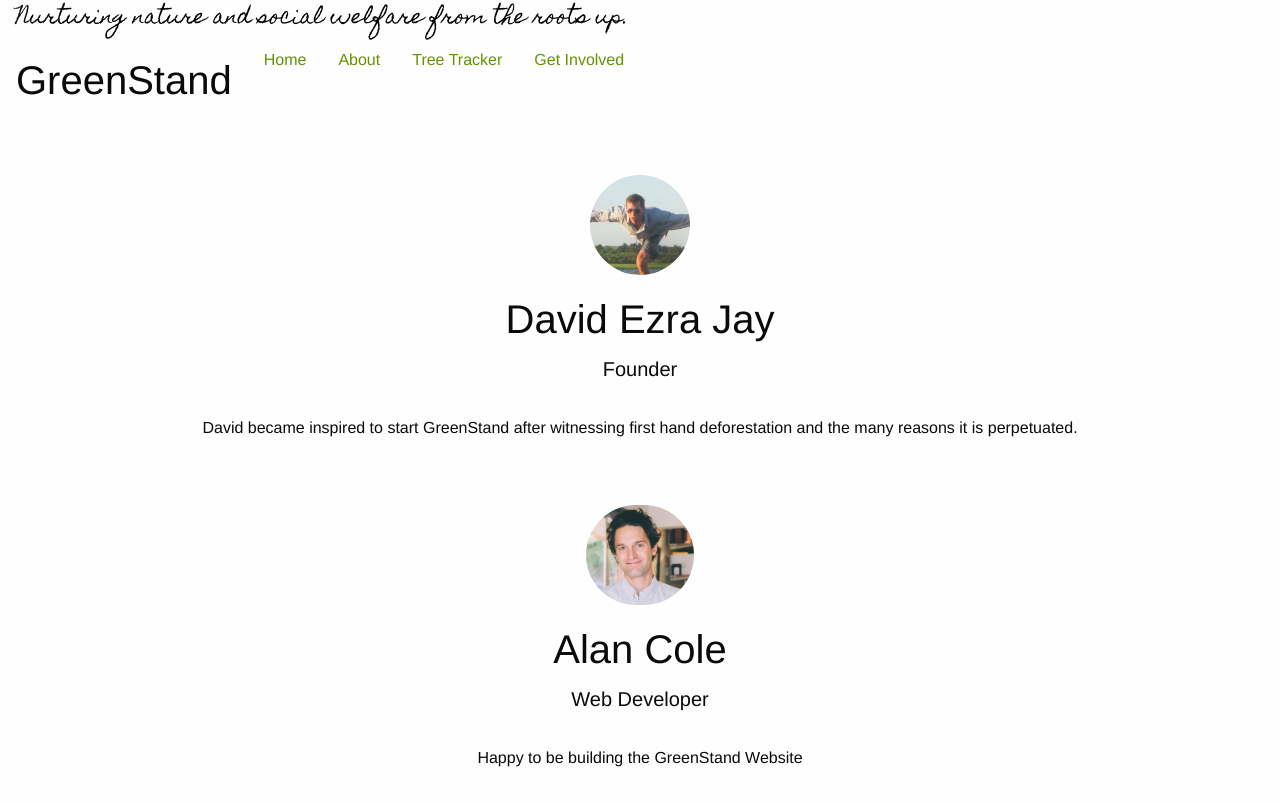
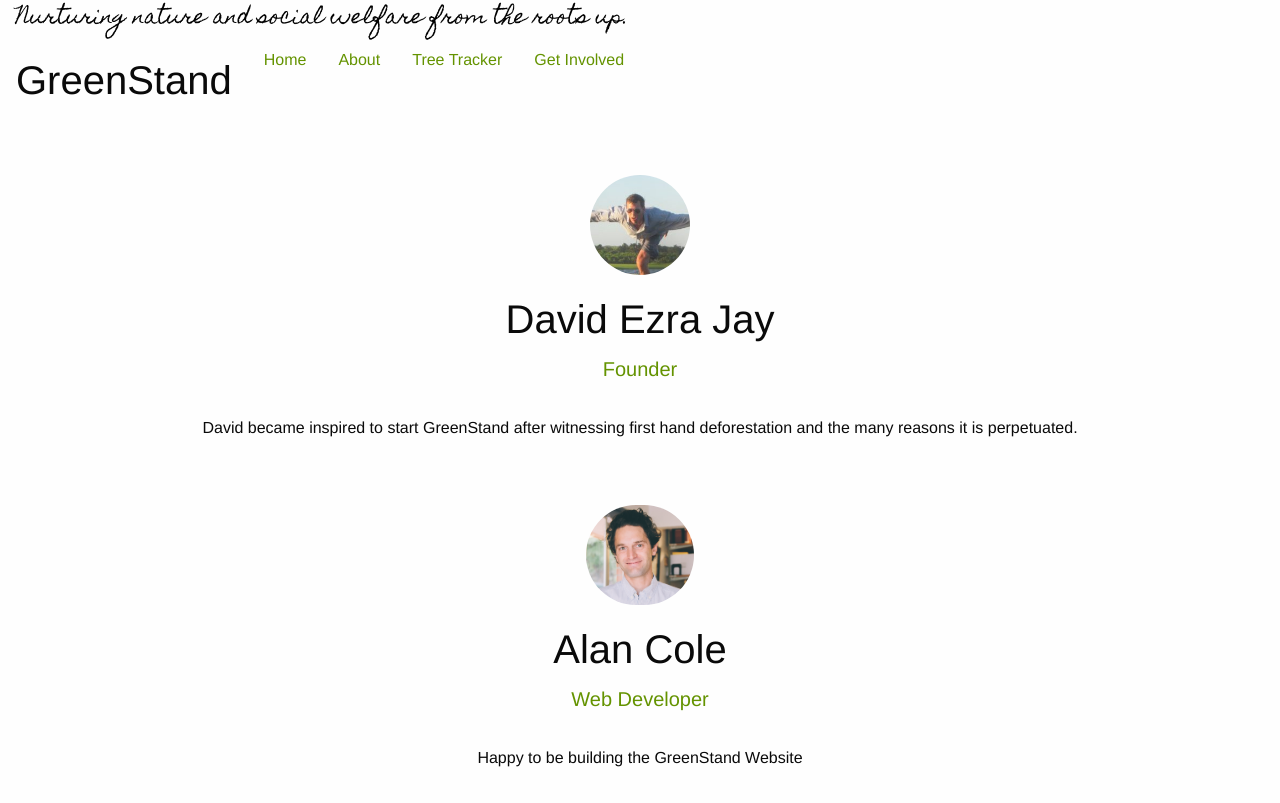
Before and after one commit to mchenzi/greenstand.org, an Angular app: page /about in a window 1280 px wide. Shown: the part 1331-2134 px from the top of the page. Built offline with nearby package versions, Linux system fonts and the light colour scheme.

Commit message:
basic idea for about page

```diff
--- a/src/app/about/about.component.html
+++ b/src/app/about/about.component.html
@@ -7,7 +7,7 @@
       </div>
       <div class="card-section">
         <h2>{{ member.name }}</h2>
-        <h5>{{ member.title }}</h5>
+        <h5 class="brand-text">{{ member.title }}</h5>
       </div>
       <div class="card-section">
         <p>{{ member.info }}</p>
```
